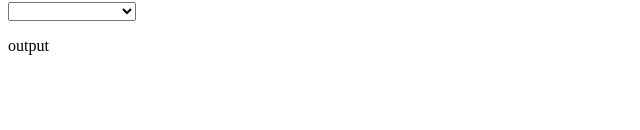
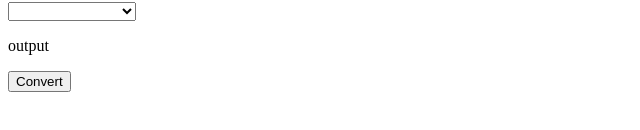
Before and after one commit to AnaScuturici/temperature-converter, a Vue app: page / in a window 1280 px wide. Shown: the part 252-382 px from the top of the page, without its empty margins (0-640 px from the left). Built offline with nearby package versions, Linux system fonts and the light colour scheme.

Commit message:
add button component

```diff
--- a/src/App.vue
+++ b/src/App.vue
@@ -4,6 +4,7 @@
     <Input title="temperature"/>
     <Selections :options="['°C', '°F']"/>
     <Output text="output"/>
+    <Button text="Convert"/>
   </div>
 </template>
 
@@ -12,6 +13,7 @@ import Header from "./components/Header.vue";
 import Input from "./components/Input.vue";
 import Selections from "./components/Selections.vue";
 import Output from "./components/Output.vue";
+import Button from "./components/Button.vue";
 
 export default {
   name: "App",
@@ -20,6 +22,7 @@ export default {
     Input,
     Selections,
     Output,
+    Button
   }
 };
 </script>
--- /dev/null
+++ b/src/components/Button.vue
@@ -0,0 +1,17 @@
+<template>
+    <div>
+       <button>{{text}}</button>
+    </div>
+</template>
+
+<script>
+export default {
+    name: "Button",
+    props: {
+        text: String
+    },
+}
+</script>
+
+<style>
+</style>
```
